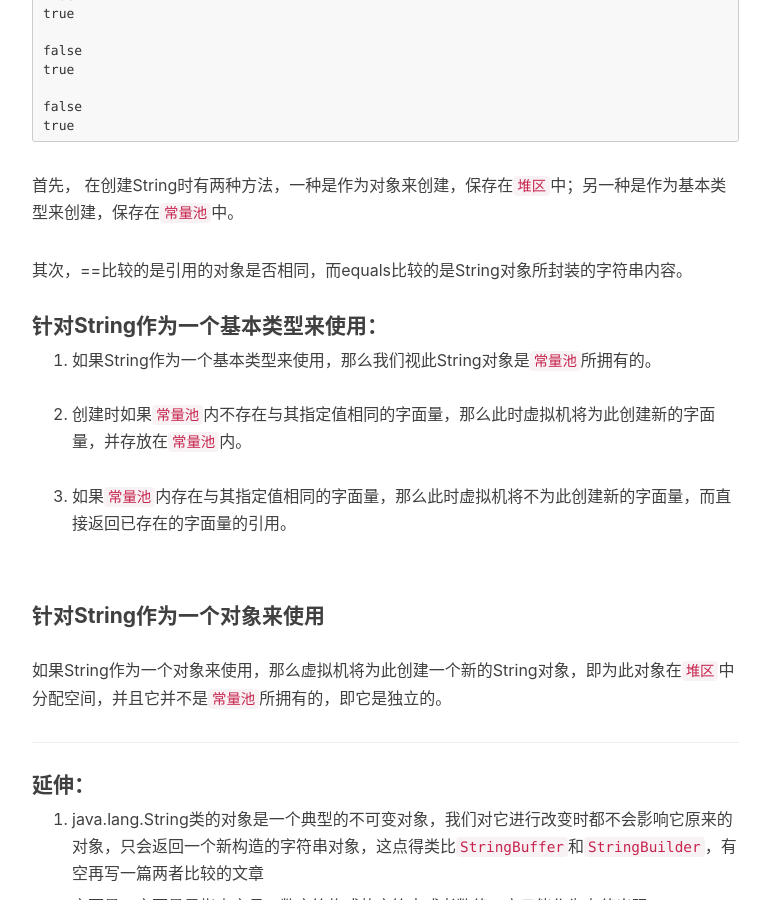
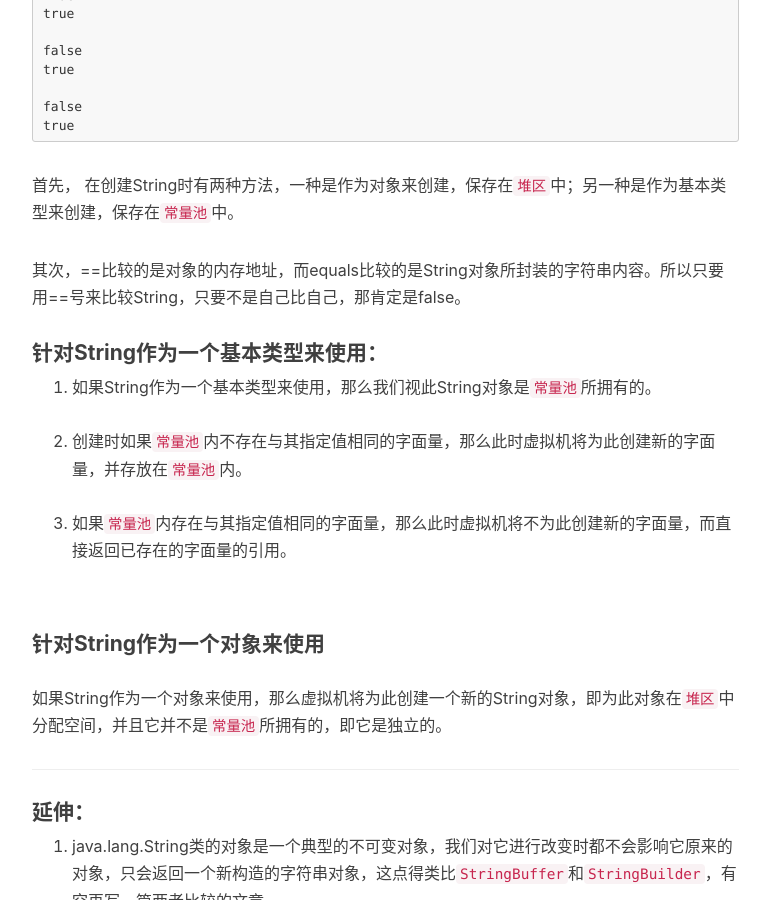
Before and after one commit to kanonjz/kanonjz.github.io, a Jekyll site: the page built from _posts/2017-11-23-String.md, in a window 1280 px wide and 900 px high, scrolled down 1170 px. Shown: the whole window, without its empty margins (233-1003 px from the left). Built offline with Jekyll 4.4.1, drawn with Linux system fonts in a browser that asks for light colours; nearby versions of some CDN libraries; comment, search, counter and statistics services are not loaded.

Commit message:
Update 2017-11-23-String.md

```diff
--- a/_posts/2017-11-23-String.md
+++ b/_posts/2017-11-23-String.md
@@ -48,7 +48,7 @@ true
 
 首先， 在创建String时有两种方法，一种是作为对象来创建，保存在`堆区`中；另一种是作为基本类型来创建，保存在`常量池`中。
 
-其次，==比较的是引用的对象是否相同，而equals比较的是String对象所封装的字符串内容。
+其次，==比较的是对象的内存地址，而equals比较的是String对象所封装的字符串内容。所以只要用==号来比较String，只要不是自己比自己，那肯定是false。
 <br>
 
 #### 针对String作为一个基本类型来使用：
```
